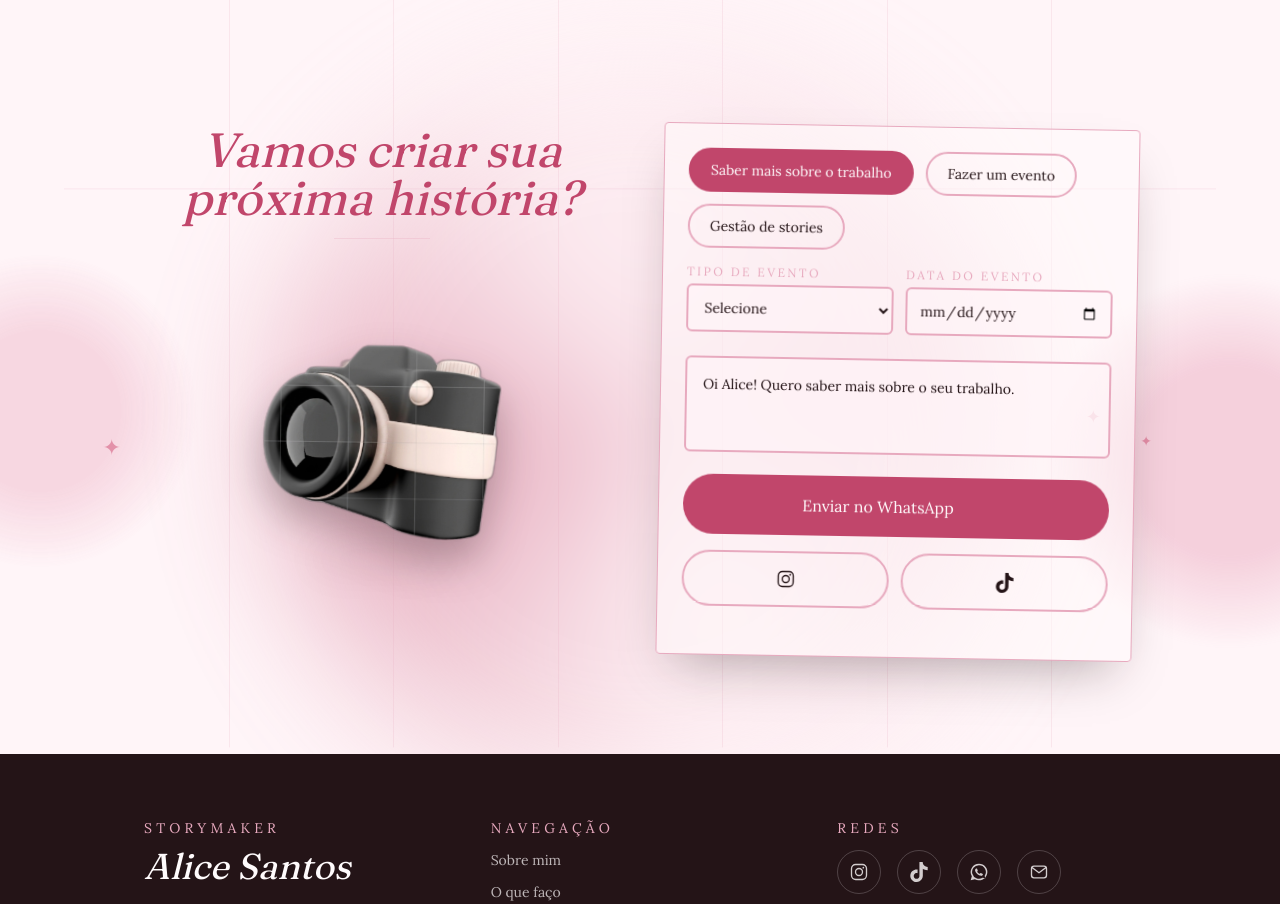
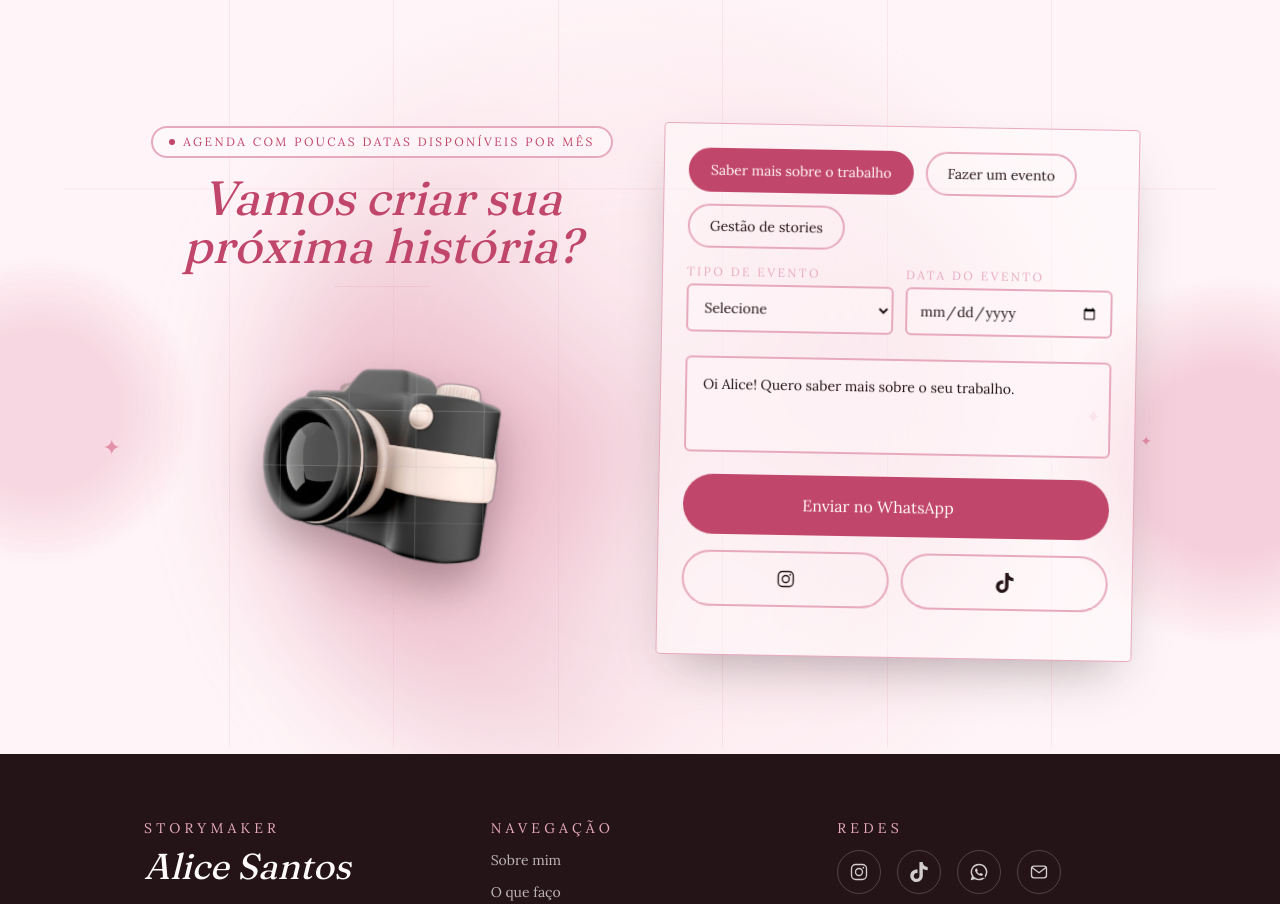
Before and after one commit to paulo2606/portfolio-alice, a Next.js app: page / in a window 1280 px wide. Shown: the part 3400-4304 px from the top of the page. Built offline with nearby package versions, Linux system fonts and the light colour scheme.

Commit message:
feat: adiciona aviso de disponibilidade de agenda perto do contato

```diff
--- a/src/components/Contact.tsx
+++ b/src/components/Contact.tsx
@@ -37,7 +37,11 @@ export function Contact() {
     <section id="contato" className="relative py-24">
       <div className="grid gap-10 md:grid-cols-2">
         <Reveal x={-30} y={0} className="flex flex-col items-center text-center">
-          <h2 className="font-display text-4xl italic text-rose sm:text-5xl">
+          <p className="inline-flex items-center gap-2 rounded-full border-2 border-rose-soft bg-paper/60 px-4 py-1.5 font-body text-xs uppercase tracking-[0.2em] text-rose">
+            <span className="block h-1.5 w-1.5 rounded-full bg-rose" />
+            Agenda com poucas datas disponíveis por mês
+          </p>
+          <h2 className="mt-4 font-display text-4xl italic text-rose sm:text-5xl">
             Vamos criar sua próxima história?
           </h2>
           <div className="my-4 flex items-center">
```
Also changed, not shown: 1 other file (tests, documents, lock files or other folders).
